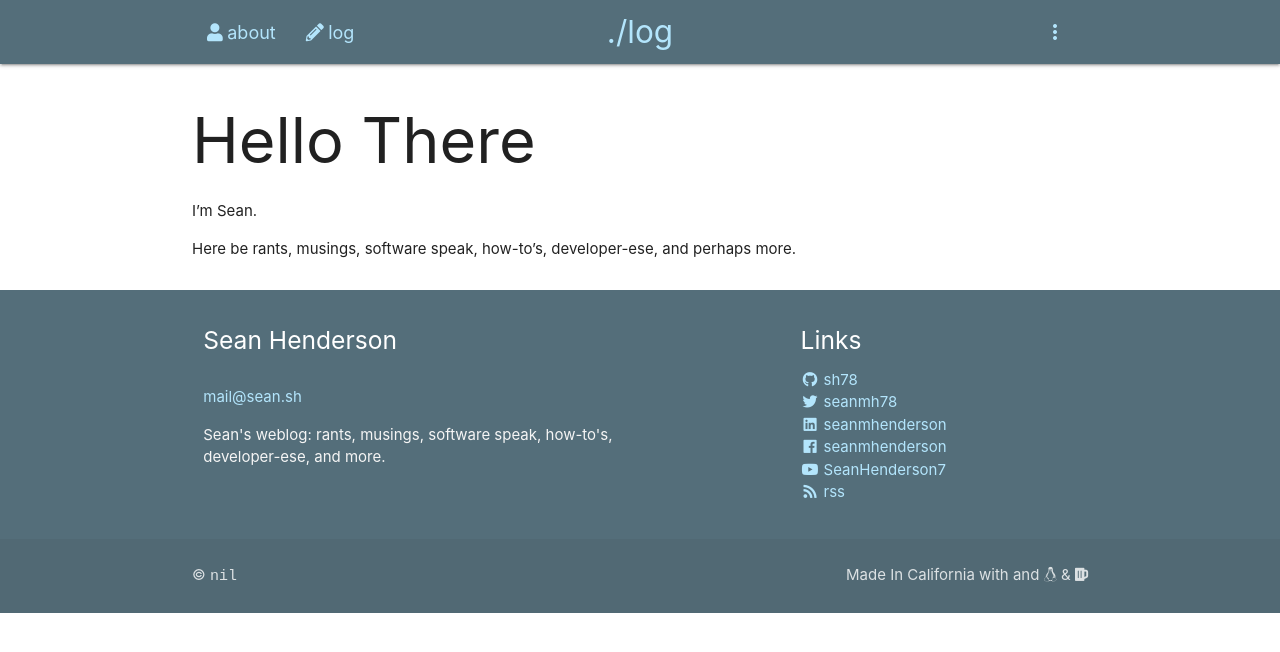
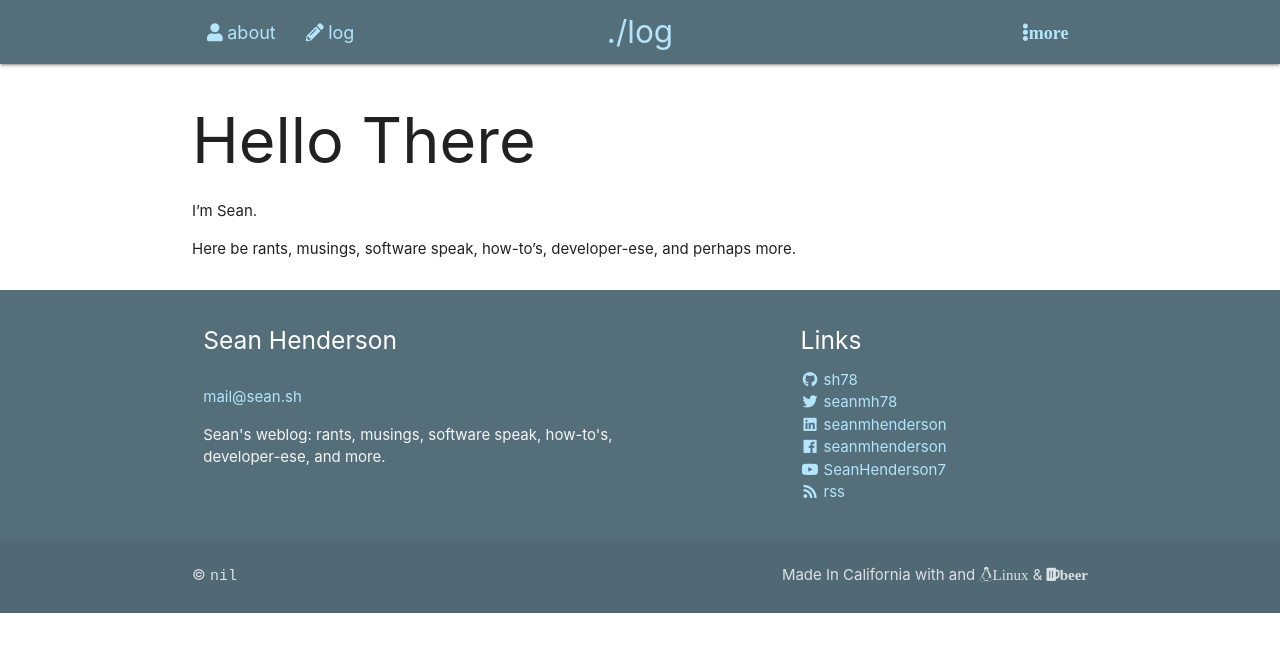
Before and after one commit to sh78/sh78.github.io, a Jekyll site: the page built from index.md, in a window 1280 px wide. Shown: the top 652 px of the page. Built offline with Jekyll 4.4.1, drawn with Linux system fonts in a browser that asks for light colours; nearby versions of some CDN libraries.

Commit message:
all font=awesome

```diff
--- a/_includes/footer.html
+++ b/_includes/footer.html
@@ -27,7 +27,7 @@
   <div class="footer-copyright">
     <div class="container">
       <p class="left">&copy; <code>nil</code></p>
-      <p class="right">Made In California with and <i class="fab fa-linux"></i> &amp; <i class="fas fa-beer"></i></p>
+      <p class="right">Made In California with and <i class="fab fa-linux">Linux</i> &amp; <i class="fas fa-beer">beer</i></p>
     </div>
   </div>
 
--- a/_includes/header.html
+++ b/_includes/header.html
@@ -12,7 +12,7 @@
   </ul>
   <nav>
     <div class="nav-wrapper container">
-      <a href="#" data-target="nav-mobile" class="sidenav-trigger"><i class="material-icons">menu</i></a>
+      <a href="#" data-target="nav-mobile" class="sidenav-trigger"><i class="fas fa-bars">menu</i></a>
       <a class="brand-logo center" rel="author" href="{{ "/" | relative_url }}">{{ site.title | escape }}</a>
       <ul class="left hide-on-med-and-down" id="nav-large">
         {%- include nav-links.html -%}
@@ -20,7 +20,7 @@
       <ul class="right">
         <li>
           <a class="dropdown-trigger" href="#!" data-target="dropdown-more">
-            <i class="material-icons right">more_vert</i>
+            <i class="fas fa-ellipsis-v right">more</i>
           </a>
         </li>
       </ul>
```
